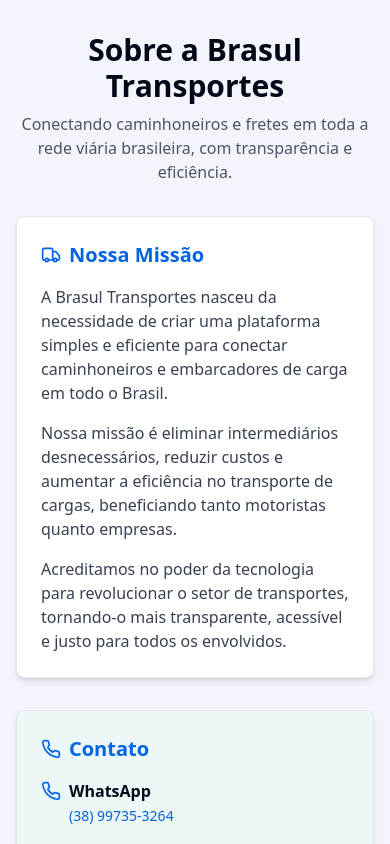
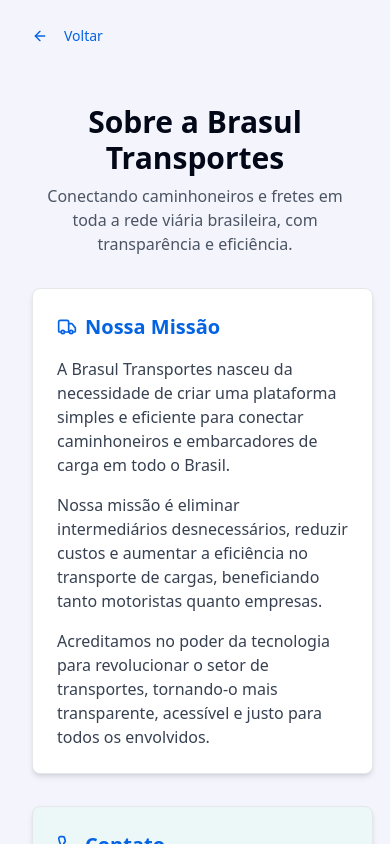
Before and after one commit to VinorX01/brasul-frete-agora, a React (Vite) app: page /sobre in a window 390 px wide. Shown: the top 844 px of the page. Built offline with nearby package versions, Linux system fonts and the light colour scheme.

Commit message:
Add back button to mobile pages
Add back button to "Publicar Frete", "Agenciadores", and "Sobre" pages in mobile view.

```diff
--- a/src/pages/About.tsx
+++ b/src/pages/About.tsx
@@ -1,7 +1,7 @@
-
 import { Button } from "@/components/ui/button";
 import { Truck, Phone, Mail, MapPin } from "lucide-react";
 import { toast } from "@/components/ui/use-toast";
+import MobilePageWrapper from "@/components/MobilePageWrapper";
 
 const About = () => {
   const handleWhatsAppClick = () => {
@@ -13,6 +13,7 @@ const About = () => {
   };
 
   return (
+    <MobilePageWrapper>
       <div className="bg-[#f4f4fc] min-h-screen">
         <div className="container mx-auto px-4 py-8">
           <div className="max-w-4xl mx-auto">
@@ -137,6 +138,7 @@ const About = () => {
           </div>
         </div>
       </div>
+    </MobilePageWrapper>
   );
 };
 
--- a/src/pages/BecomeAgent.tsx
+++ b/src/pages/BecomeAgent.tsx
@@ -1,4 +1,3 @@
-
 import { useState } from "react";
 import { Button } from "@/components/ui/button";
 import { Input } from "@/components/ui/input";
@@ -20,6 +19,7 @@ import {
   AlertDialogHeader,
   AlertDialogTitle,
 } from "@/components/ui/alert-dialog";
+import MobilePageWrapper from "@/components/MobilePageWrapper";
 
 const BecomeAgent = () => {
   const [formData, setFormData] = useState({
@@ -122,6 +122,7 @@ const BecomeAgent = () => {
   };
 
   return (
+    <MobilePageWrapper>
       <div className="bg-[#f4f4fc] min-h-screen">
         <div className="container mx-auto px-4 py-8">
           <div className="max-w-4xl mx-auto">
@@ -254,6 +255,7 @@ const BecomeAgent = () => {
             </div>
           </div>
         </div>
+      </div>
 
       {/* Success Dialog - Show when code is generated */}
       <Dialog open={showCodeDialog} onOpenChange={setShowCodeDialog}>
@@ -286,7 +288,7 @@ const BecomeAgent = () => {
           </div>
         </AlertDialogContent>
       </AlertDialog>
-    </div>
+    </MobilePageWrapper>
   );
 };
 
--- a/src/pages/PublishFreight.tsx
+++ b/src/pages/PublishFreight.tsx
@@ -1,4 +1,3 @@
-
 import { useState } from "react";
 import { Button } from "@/components/ui/button";
 import { Input } from "@/components/ui/input";
@@ -24,6 +23,7 @@ import { Send } from "lucide-react";
 import { format } from "date-fns";
 import { ptBR } from "date-fns/locale";
 import { Calendar } from "@/components/ui/calendar";
+import MobilePageWrapper from "@/components/MobilePageWrapper";
 
 const PublishFreight = () => {
   const [formData, setFormData] = useState({
@@ -211,6 +211,7 @@ const PublishFreight = () => {
   };
 
   return (
+    <MobilePageWrapper>
       <div className="bg-[#f4f4fc] min-h-screen">
         <div className="container mx-auto px-4 py-8">
           <div className="max-w-3xl mx-auto">
@@ -578,6 +579,7 @@ const PublishFreight = () => {
           </div>
         </div>
       </div>
+    </MobilePageWrapper>
   );
 };
 
```
Lines whose indentation alone changed are shown as unchanged.
